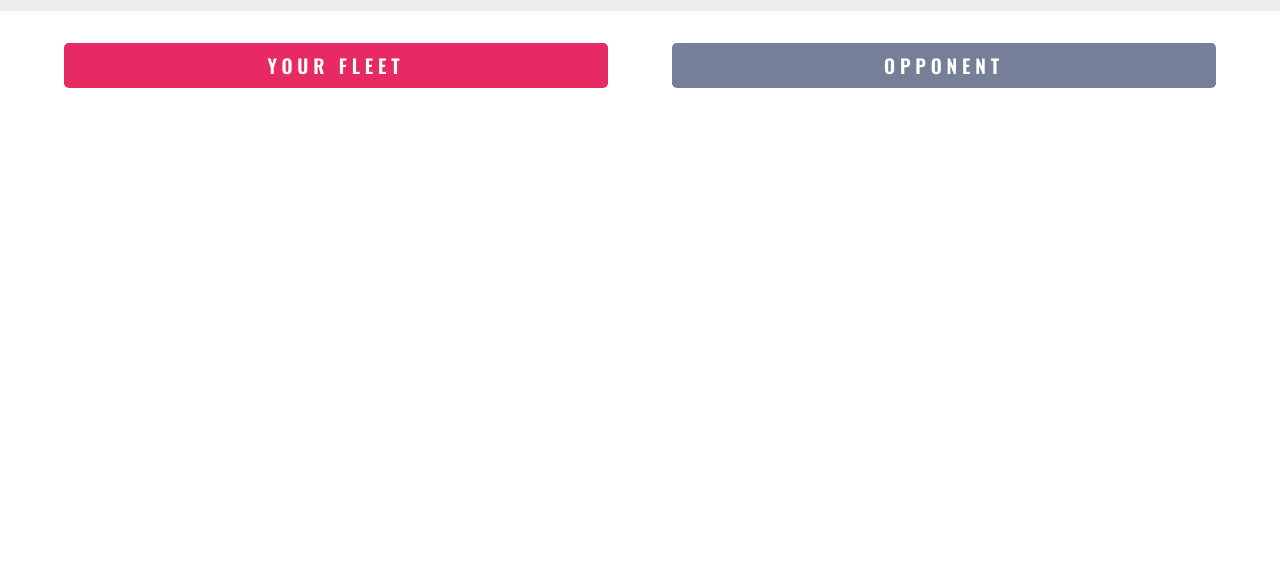
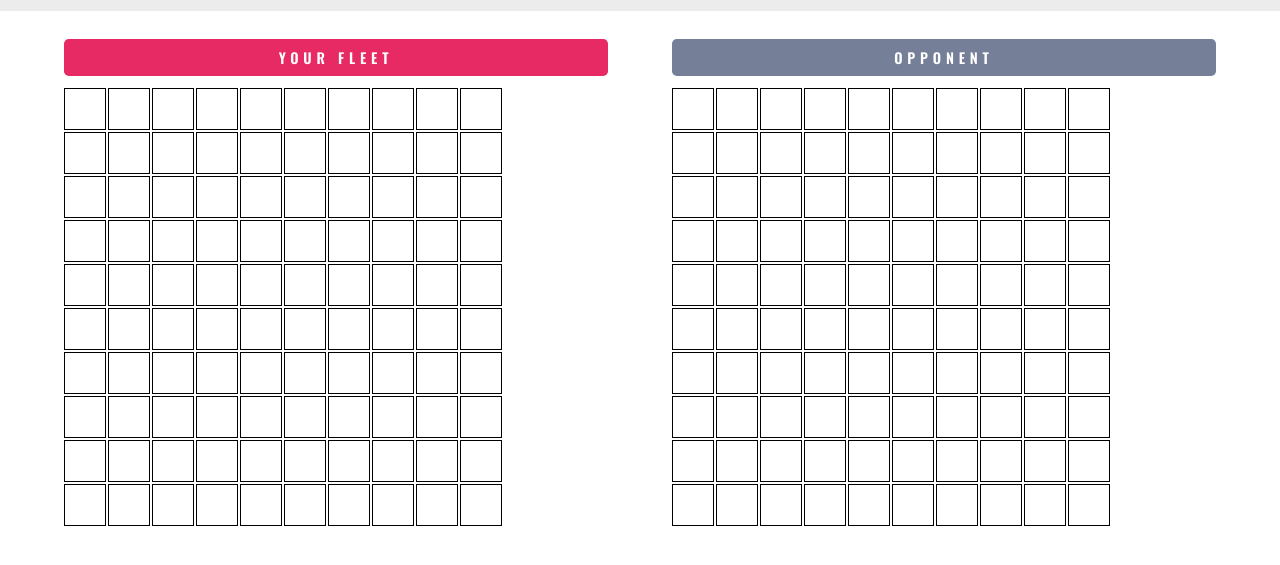
Before and after one commit to Hudsondaniel/Battleship, a website built with webpack: page dist/index.html in a window 1280 px wide. Shown: the part 53-618 px from the top of the page. Built offline with nearby package versions, Linux system fonts and the light colour scheme.

Commit message:
Implemented the board with cells for game

```diff
--- a/src/index.js
+++ b/src/index.js
@@ -4,3 +4,23 @@ import './Game/game.js';
 import './Game/gameBoard.js';
 import './Game/ship.js';
 import './Game/player.js';
+
+
+// Function to create a gameboard grid dynamically
+function createGameBoard(gridContainerId, boardSize) {
+    const gameboardElement = document.querySelector(`#${gridContainerId}`);
+
+    for (let i = 0; i < boardSize; i++) {
+        for (let j = 0; j < boardSize; j++) {
+            const cell = document.createElement('div');
+            cell.classList.add('cell');
+            cell.dataset.x = i;
+            cell.dataset.y = j;
+            gameboardElement.appendChild(cell);
+        }
+    }
+}
+
+// Call the function for both players' grids
+createGameBoard('player1-grid', 10);  // Create a 10x10 grid for Player 1
+createGameBoard('player2-grid', 10);  // Create a 10x10 grid for Player 2
--- a/src/style.css
+++ b/src/style.css
@@ -35,7 +35,7 @@ nav img{
 
 .heading{
     text-align: center;
-    font-size: 0.8rem;
+    font-size: 0.6rem;
 }
 
 .player-1{
@@ -63,3 +63,21 @@ nav img{
     background-color: #65708be3;
     border-radius: 0.3rem;
 }
+
+/* Grid for the gameboard */
+
+.gameboard-grid {
+    display: grid;
+    grid-template-columns: repeat(10, 40px); /* Adjust size as needed */
+    grid-template-rows: repeat(10, 40px);
+    gap: 4px; /* Space between grid cells */
+}
+
+.cell {
+    width: 40px;
+    height: 40px;
+    border: 1px solid black;
+    display: flex;
+    align-items: center;
+    justify-content: center;
+}
```
Also changed, not shown: dist/index.html, dist/main.js.
